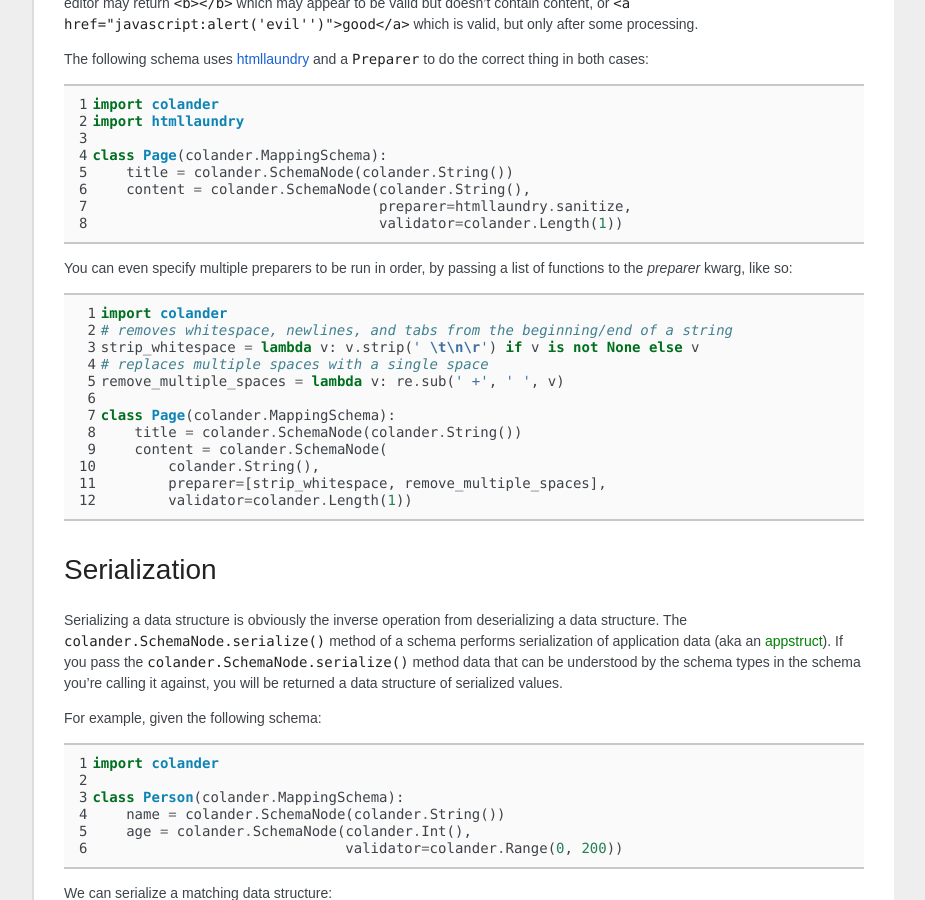
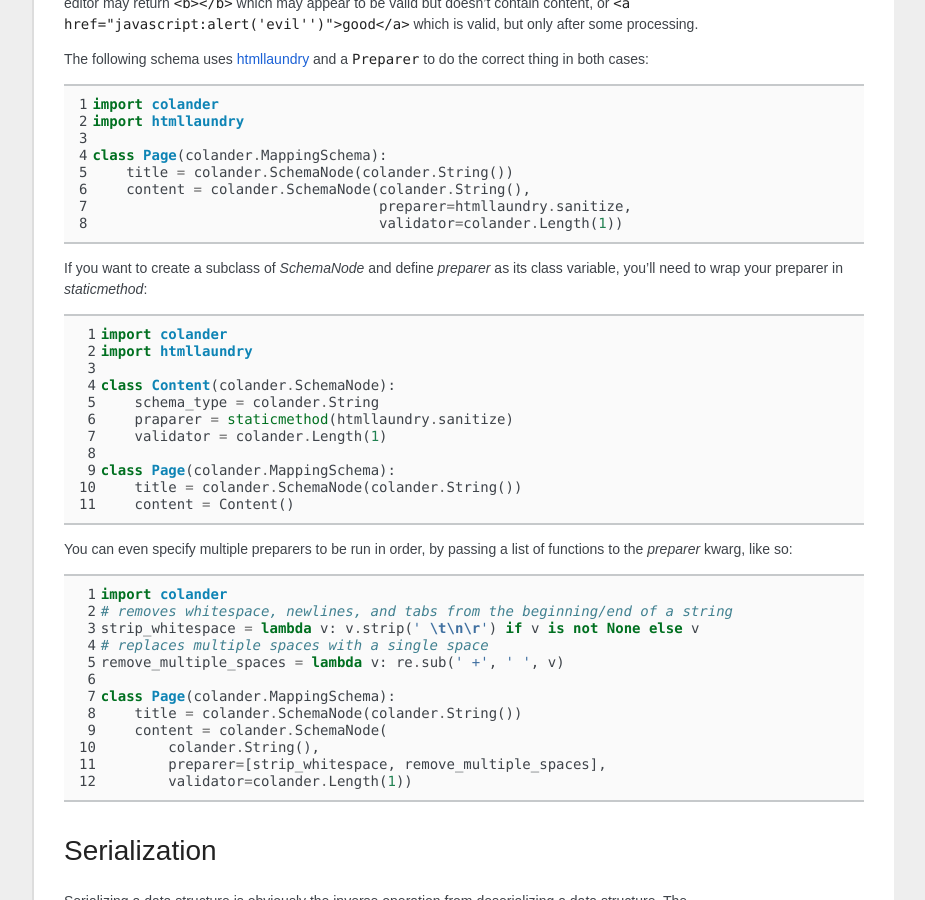
Before and after one commit to Pylons/colander, a Sphinx documentation site: the page built from docs/basics.rst, in a window 1280 px wide and 900 px high, scrolled down 8570 px. Shown: the whole window, without its empty margins (198-1123 px from the left). Built offline with Sphinx 7.4.7, drawn with Linux system fonts in a browser that asks for light colours; some web fonts are replaced.

Commit message:
doc: `colander.interfaces.Preparer` needs to wrap with `staticmethod`, if define as `SchemaNode`'s class variable. (#256)

```diff
--- a/docs/basics.rst
+++ b/docs/basics.rst
@@ -607,6 +607,24 @@ __ http://pypi.python.org/pypi/htmllaundry/
                                      preparer=htmllaundry.sanitize,
                                      validator=colander.Length(1))
 
+If you want to create a subclass of `SchemaNode` and define `preparer` as
+its class variable, you'll need to wrap your preparer in `staticmethod`:
+
+.. code-block:: python
+   :linenos:
+
+   import colander
+   import htmllaundry
+
+   class Content(colander.SchemaNode):
+       schema_type = colander.String
+       praparer = staticmethod(htmllaundry.sanitize)
+       validator = colander.Length(1)
+
+   class Page(colander.MappingSchema):
+       title = colander.SchemaNode(colander.String())
+       content = Content()
+
 You can even specify multiple preparers to be run in order, by passing
 a list of functions to the `preparer` kwarg, like so:
 
```
